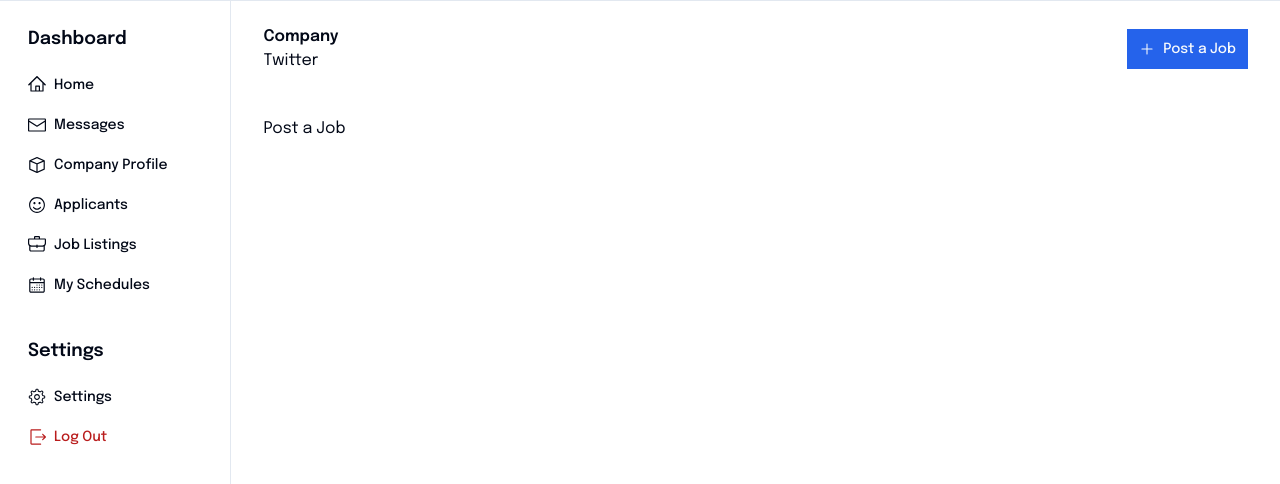
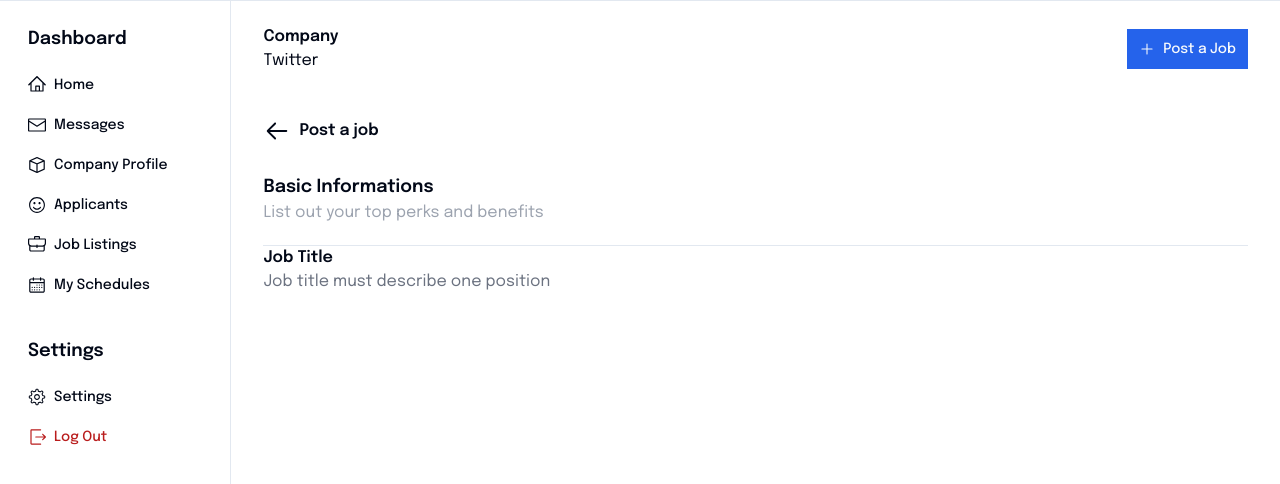
Before and after one commit to yunusbahtiar22/job-hunt-dashboard, a Next.js app: page /post-a-job in a window 1280 px wide. Shown: the top 484 px of the page. Built offline with nearby package versions, Linux system fonts and the light colour scheme.

Commit message:
feat: create initial form

```diff
--- a/src/app/post-a-job/page.tsx
+++ b/src/app/post-a-job/page.tsx
@@ -1,8 +1,14 @@
+"use client";
+
 import { JobFormSchema } from "@/lib/form-schema";
 import { zodResolver } from "@hookform/resolvers/zod";
 import React, { FC } from "react";
 import { useForm } from "react-hook-form";
 import { z } from "zod";
+import { Separator } from "@/components/ui/separator";
+import { Form } from "@/components/ui/form";
+import InputField from "@/components/ui/layout/form/field-input";
+import { RxArrowLeft } from "react-icons/rx";
 
 interface PostJobPageProps {}
 
@@ -17,7 +23,27 @@ const PostJobPage: FC<PostJobPageProps> = ({}) => {
   const onSubmit = (val: z.infer<typeof JobFormSchema>) => {
     console.log(val);
   };
-  return <p>Post a Job</p>;
+  return (
+    <div>
+      <div className="inline-flex items-center gap-2 cursor-pointer hover:text-primary">
+        <RxArrowLeft className="w-7 h-7 " />
+        <span className="text2xl font-semibold">Post a job</span>
+      </div>
+      <div className="my-5">
+        <h3 className="text-lg font-semibold">Basic Informations</h3>
+        <p className="text-gray-400">List out your top perks and benefits</p>
+      </div>
+      <Separator />
+      <Form {...form}>
+        <form onSubmit={form.handleSubmit(onSubmit)}>
+          <InputField
+            header="Job Title"
+            text="Job title must describe one position"
+          />
+        </form>
+      </Form>
+    </div>
+  );
 };
 
 export default PostJobPage;
--- /dev/null
+++ b/src/components/ui/layout/form/field-input.tsx
@@ -0,0 +1,26 @@
+import React, { FC, InputHTMLAttributes, ReactNode } from "react";
+
+interface InputFieldProps extends InputHTMLAttributes<HTMLInputElement> {
+  children?: ReactNode;
+  header?: string;
+  text?: string;
+}
+
+const InputField: FC<InputFieldProps> = ({
+  children,
+  header,
+  text,
+  ...props
+}) => {
+  return (
+    <div className="flex flex-row items-start">
+      <div className="w-[35%]">
+        <h4 className="font-semibold">{header}</h4>
+        <p className="text-gray-500 w-80">{text}</p>
+      </div>
+      {children}
+    </div>
+  );
+};
+
+export default InputField;
--- /dev/null
+++ b/src/components/ui/separator.tsx
@@ -0,0 +1,31 @@
+"use client"
+
+import * as React from "react"
+import * as SeparatorPrimitive from "@radix-ui/react-separator"
+
+import { cn } from "@/lib/utils"
+
+const Separator = React.forwardRef<
+  React.ElementRef<typeof SeparatorPrimitive.Root>,
+  React.ComponentPropsWithoutRef<typeof SeparatorPrimitive.Root>
+>(
+  (
+    { className, orientation = "horizontal", decorative = true, ...props },
+    ref
+  ) => (
+    <SeparatorPrimitive.Root
+      ref={ref}
+      decorative={decorative}
+      orientation={orientation}
+      className={cn(
+        "shrink-0 bg-border",
+        orientation === "horizontal" ? "h-[1px] w-full" : "h-full w-[1px]",
+        className
+      )}
+      {...props}
+    />
+  )
+)
+Separator.displayName = SeparatorPrimitive.Root.displayName
+
+export { Separator }
```
